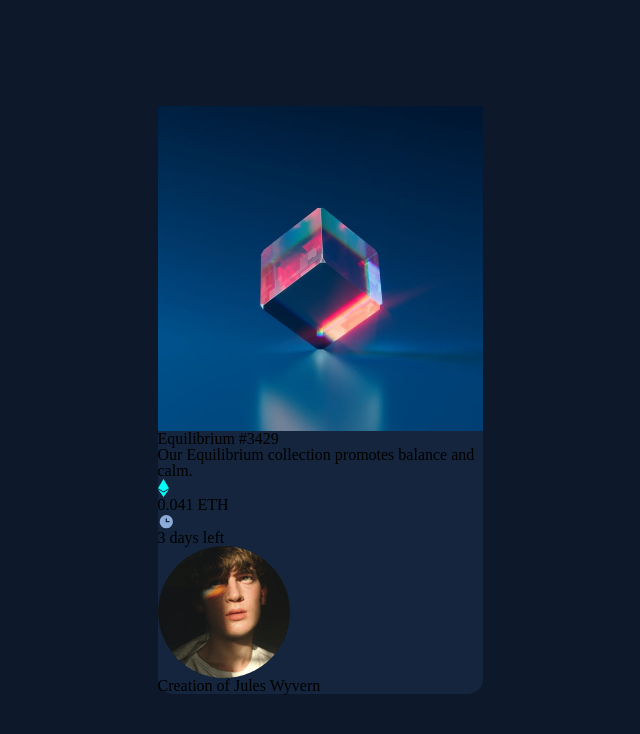
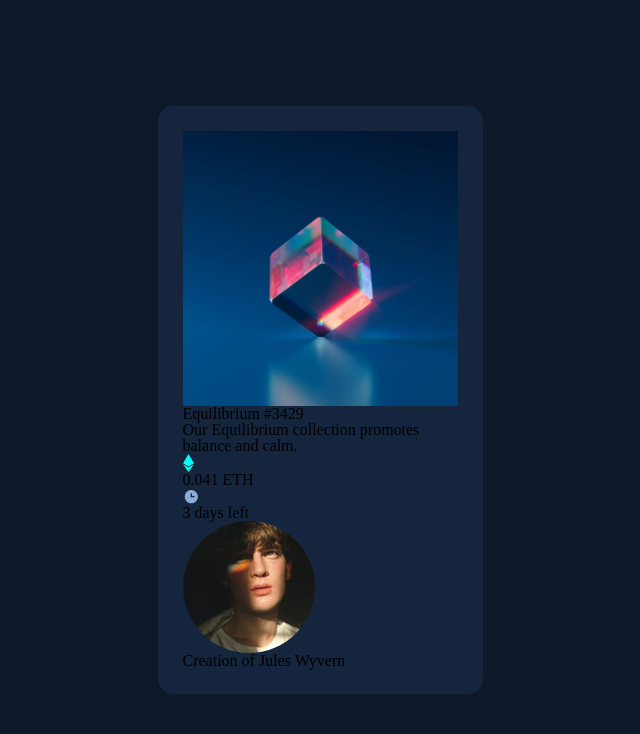
Before and after one commit to SuperSonic57/fem-nft-preview-card-component, a website: page src/index.html in a window 1280 px wide. Shown: the whole page, without its empty margins (320-960 px from the left). Drawn offline with Linux system fonts and the light colour scheme.

Commit message:
Add padding to all component content

```diff
--- a/src/index.html
+++ b/src/index.html
@@ -10,6 +10,7 @@
 	</head>
 	<body>
 		<main id="component">
+			<div class="component-content">
 				<img src="../assets/images/image-equilibrium.jpg" alt="Equilibrium #3429">
 				<h1>Equilibrium #3429</h1>
 				<p>Our Equilibrium collection promotes balance and calm.</p>
@@ -19,6 +20,7 @@
 				<p>3 days left</p>
 				<img src="../assets/images/image-avatar.png" alt="Avatar">
 				<p>Creation of <a href="#">Jules Wyvern</a></p>
+			</div>
 		</main>
 	</body>
 </html>
--- a/src/sass/modules/_component.sass
+++ b/src/sass/modules/_component.sass
@@ -5,3 +5,5 @@
 	max-width: 86%
 	background: $clr-very-dark-blue-card-bg
 	border-radius: 15px
+	.component-content
+		padding: 25px
```
Also changed, not shown: src/css/style.css, 1 other file. Lines whose indentation alone changed are shown as unchanged.
